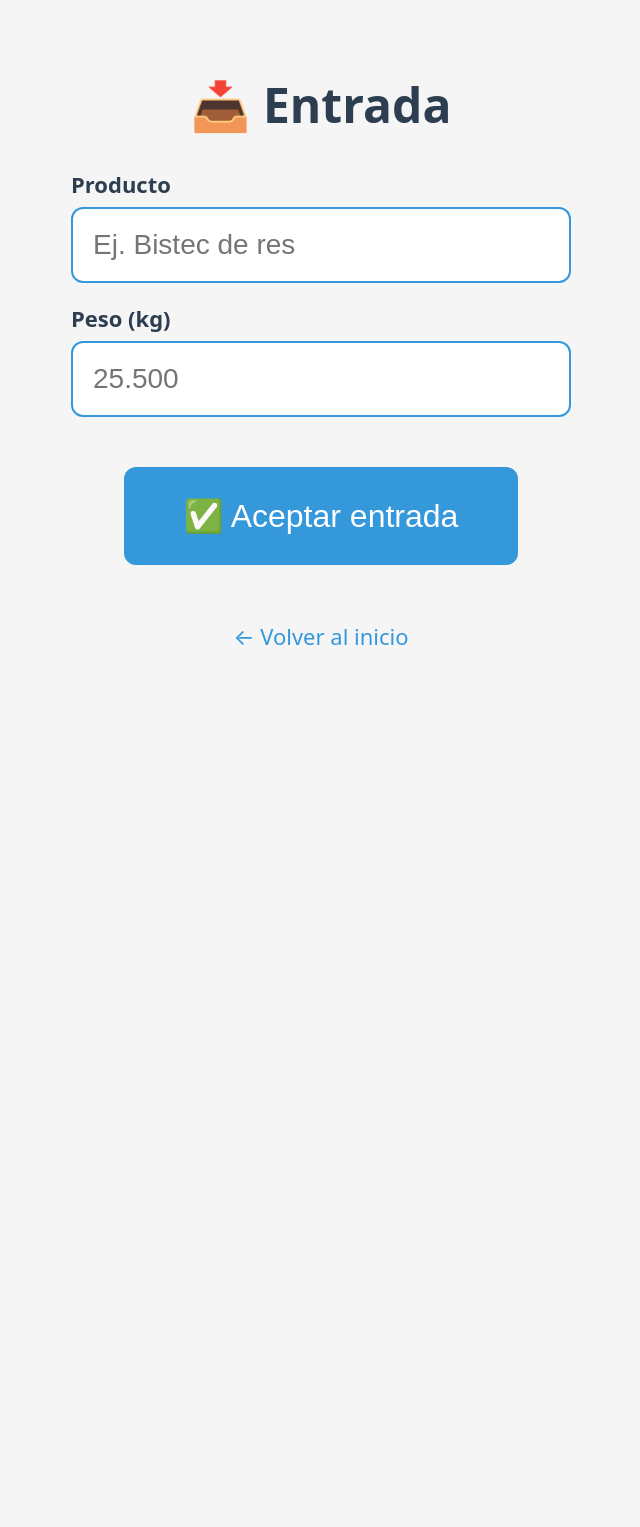
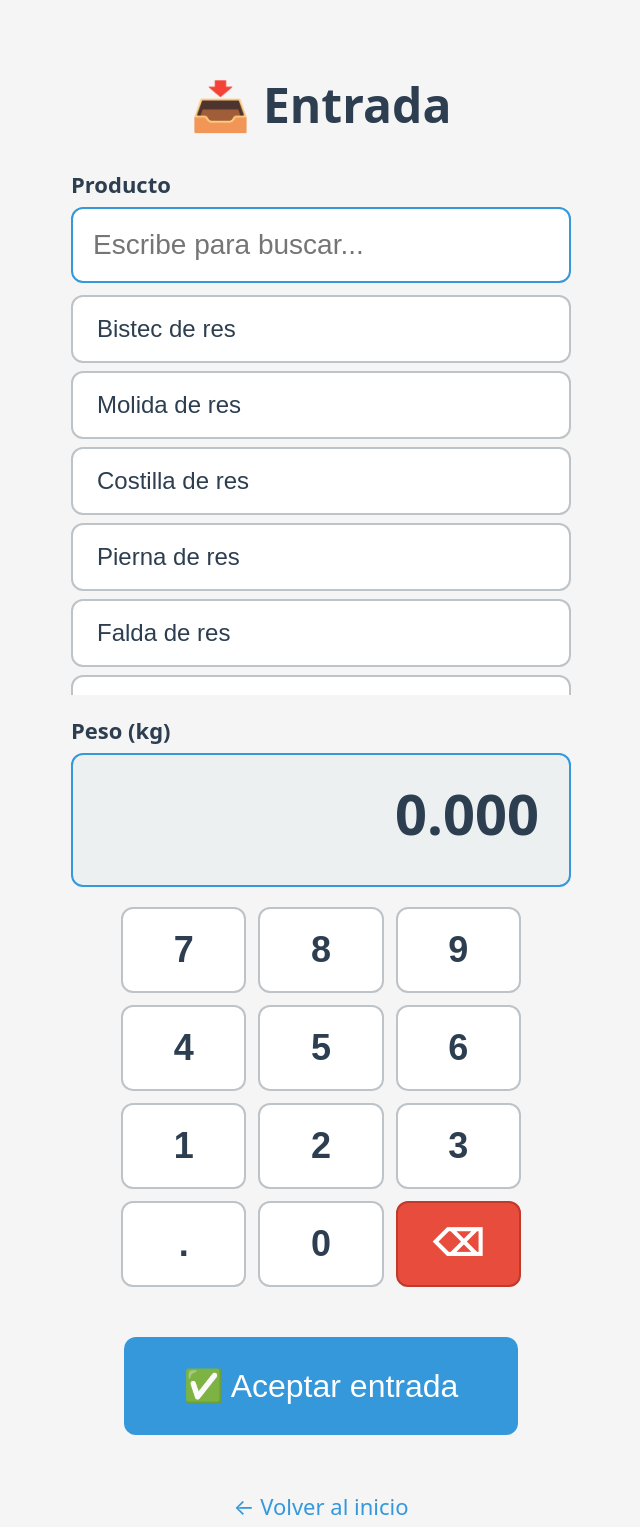
Before and after one commit to Histery/Meatlam_page, a Flask app: page /entrada in a window 1280 px wide. Shown: the top 1527 px of the page, without its empty margins (319-959 px from the left). Before the commit the page ends 645 px from the top, so only its background shows below. Run offline with Flask 3, Linux system fonts and the light colour scheme.

Commit message:
Se agrega nombres de producto y teclado en navegador

```diff
--- a/app.py
+++ b/app.py
@@ -1,6 +1,16 @@
 from flask import Flask, render_template, request, jsonify
 
 app = Flask(__name__)
+
+PRODUCTOS_EJEMPLO = [
+    "Bistec de res", "Molida de res", "Costilla de res", "Pierna de res",
+    "Falda de res", "Chuleta de res", "Carne para asar", "Bistec de cerdo",
+    "Molida de cerdo", "Chuleta de cerdo", "Costilla de cerdo", "Pierna de cerdo",
+    "Pollo entero", "Pechuga de pollo", "Muslo de pollo", "Ala de pollo",
+    "Chorizo", "Longaniza", "Salchicha", "Jamón", "Tocino", "Mortadela",
+    "Queso fresco", "Queso panela", "Crema", "Requesón", "Pescado",
+    # ... agrega aquí los 80 reales cuando los tengas
+]
 
 @app.route('/')
 def inicio():
@@ -19,7 +29,15 @@ def api_entrada():
         "mensaje": f"Entrada recibida: {datos.get('producto')} - {datos.get('peso')} kg"
 
     })
-
+@app.route('/api/productos')
+def api_productos():
+    q = request.args.get('q', '').lower().strip()
+    if q == '':
+        # Sin búsqueda: devolver los primeros 8 (favoritos simulados)
+        return jsonify(PRODUCTOS_EJEMPLO[:8])
+    # Filtrar por coincidencia simple (luego lo cambiamos por fuzzy)
+    resultados = [p for p in PRODUCTOS_EJEMPLO if q in p.lower()]
+    return jsonify(resultados[:10])
 
 
 if __name__ == '__main__':
--- a/static/entrada.js
+++ b/static/entrada.js
@@ -1,10 +1,118 @@
+// ===== Buscador de productos =====
+const inputProducto = document.getElementById('producto');
+const divSugerencias = document.getElementById('sugerencias');
+let productosCache = [];
+
+async function cargarSugerencias(q) {
+    try {
+        const url = q ? '/api/productos?q=' + encodeURIComponent(q) : '/api/productos';
+        const respuesta = await fetch(url);
+        const lista = await respuesta.json();
+        mostrarSugerencias(lista, q);
+    } catch (error) {
+        console.error('Error buscando:', error);
+    }
+}
+
+function mostrarSugerencias(lista, q) {
+    divSugerencias.innerHTML = '';
+    lista.forEach(function(nombre) {
+        const btn = document.createElement('button');
+        btn.className = 'sugerencia';
+        btn.type = 'button';
+        // Resaltar la coincidencia
+        if (q) {
+            const idx = nombre.toLowerCase().indexOf(q.toLowerCase());
+            if (idx >= 0) {
+                btn.innerHTML =
+                    nombre.slice(0, idx) +
+                    '<span class="coincide">' + nombre.slice(idx, idx + q.length) + '</span>' +
+                    nombre.slice(idx + q.length);
+            } else {
+                btn.textContent = nombre;
+            }
+        } else {
+            btn.textContent = nombre;
+        }
+        btn.addEventListener('click', function() {
+            inputProducto.value = nombre;
+            divSugerencias.innerHTML = '';
+        });
+        divSugerencias.appendChild(btn);
+    });
+}
+
+inputProducto.addEventListener('input', function() {
+    const q = inputProducto.value.trim();
+    cargarSugerencias(q);
+});
+
+// Cargar favoritos al entrar
+cargarSugerencias('');
+
+// ===== Teclado numérico =====
+let pesoTexto = '';  // lo que se va tecleando como texto
+const displayPeso = document.getElementById('display-peso');
+
+function actualizarDisplay() {
+    if (pesoTexto === '') {
+        displayPeso.textContent = '0.000';
+    } else {
+        // Si termina en punto, mostrar el punto tal cual
+        if (pesoTexto.endsWith('.')) {
+            displayPeso.textContent = pesoTexto;
+        } else {
+            // Formatear con 3 decimales solo si ya hay punto
+            const num = parseFloat(pesoTexto);
+            if (isNaN(num)) {
+                displayPeso.textContent = '0.000';
+            } else if (pesoTexto.includes('.')) {
+                displayPeso.textContent = pesoTexto;
+            } else {
+                displayPeso.textContent = pesoTexto;
+            }
+        }
+    }
+}
+
+document.querySelectorAll('.tecla').forEach(function(tecla) {
+    tecla.addEventListener('click', function() {
+        const num = tecla.getAttribute('data-num');
+        const accion = tecla.getAttribute('data-accion');
+
+        if (accion === 'borrar') {
+            pesoTexto = pesoTexto.slice(0, -1);
+        } else if (num === '.') {
+            // Solo un punto decimal
+            if (!pesoTexto.includes('.')) {
+                if (pesoTexto === '') pesoTexto = '0';
+                pesoTexto += '.';
+            }
+        } else {
+            // Evitar más de 3 decimales
+            if (pesoTexto.includes('.')) {
+                const decimales = pesoTexto.split('.')[1];
+                if (decimales.length >= 3) return;
+            }
+            pesoTexto += num;
+        }
+        actualizarDisplay();
+    });
+});
+
+// ===== Botón Aceptar =====
 document.getElementById('btn-aceptar').addEventListener('click', async function() {
     const producto = document.getElementById('producto').value.trim();
-    const peso = document.getElementById('peso').value;
+    const peso = parseFloat(pesoTexto);
     const resultado = document.getElementById('resultado');
 
-    if (!producto || !peso) {
-        resultado.textContent = '⚠️ Falta producto o peso';
+    if (!producto) {
+        resultado.textContent = '⚠️ Falta el producto';
+        resultado.style.color = '#e67e22';
+        return;
+    }
+    if (isNaN(peso) || peso <= 0) {
+        resultado.textContent = '⚠️ El peso debe ser mayor a 0';
         resultado.style.color = '#e67e22';
         return;
     }
@@ -16,7 +124,7 @@ document.getElementById('btn-aceptar').addEventListener('click', async function(
         const respuesta = await fetch('/api/entrada', {
             method: 'POST',
             headers: { 'Content-Type': 'application/json' },
-            body: JSON.stringify({ producto: producto, peso: parseFloat(peso) })
+            body: JSON.stringify({ producto: producto, peso: peso })
         });
 
         const datos = await respuesta.json();
@@ -25,7 +133,8 @@ document.getElementById('btn-aceptar').addEventListener('click', async function(
             resultado.textContent = '✅ ' + datos.mensaje;
             resultado.style.color = '#27ae60';
             document.getElementById('producto').value = '';
-            document.getElementById('peso').value = '';
+            pesoTexto = '';
+            actualizarDisplay();
         } else {
             resultado.textContent = '❌ Error en el servidor';
             resultado.style.color = '#c0392b';
@@ -35,3 +144,6 @@ document.getElementById('btn-aceptar').addEventListener('click', async function(
         resultado.style.color = '#c0392b';
     }
 });
+
+// Inicializar
+actualizarDisplay();
--- a/static/style.css
+++ b/static/style.css
@@ -74,3 +74,120 @@ button:active {
 .volver:hover {
     text-decoration: underline;
 }
+
+.display-peso {
+    font-size: 56px;
+    font-weight: bold;
+    text-align: right;
+    padding: 20px 30px;
+    background: #ecf0f1;
+    border: 2px solid #3498db;
+    border-radius: 12px;
+    margin-bottom: 20px;
+    color: #2c3e50;
+    min-height: 90px;
+}
+
+.teclado {
+    display: grid;
+    grid-template-columns: repeat(3, 1fr);
+    gap: 12px;
+    max-width: 400px;
+    margin: 0 auto;
+}
+
+.tecla {
+    font-size: 36px;
+    padding: 20px 0;
+    background: #ffffff;
+    color: #2c3e50;
+    border: 2px solid #bdc3c7;
+    border-radius: 12px;
+    cursor: pointer;
+    margin: 0;
+    font-weight: bold;
+}
+
+.tecla:active {
+    background: #3498db;
+    color: white;
+    transform: scale(0.96);
+}
+
+.tecla-borrar {
+    background: #e74c3c;
+    color: white;
+    border-color: #c0392b;
+}
+
+.tecla-borrar:active {
+    background: #c0392b;
+}
+
+.sugerencias {
+    display: flex;
+    flex-direction: column;
+    gap: 8px;
+    margin-top: 12px;
+    max-height: 400px;
+    overflow-y: auto;
+}
+
+.sugerencia {
+    font-size: 24px;
+    padding: 18px 24px;
+    background: #ffffff;
+    color: #2c3e50;
+    border: 2px solid #bdc3c7;
+    border-radius: 12px;
+    text-align: left;
+    cursor: pointer;
+    margin: 0;
+    font-weight: normal;
+}
+
+.sugerencia:active {
+    background: #3498db;
+    color: white;
+}
+
+.sugerencia .coincide {
+    background: #f1c40f;
+    font-weight: bold;
+    padding: 0 2px;
+    border-radius: 3px;
+}
+
+.sugerencias {
+    display: flex;
+    flex-direction: column;
+    gap: 8px;
+    margin-top: 12px;
+    max-height: 400px;
+    overflow-y: auto;
+}
+
+.sugerencia {
+    font-size: 24px;
+    padding: 18px 24px;
+    background: #ffffff;
+    color: #2c3e50;
+    border: 2px solid #bdc3c7;
+    border-radius: 12px;
+    text-align: left;
+    cursor: pointer;
+    margin: 0;
+    font-weight: normal;
+}
+
+.sugerencia:active {
+    background: #3498db;
+    color: white;
+}
+
+.sugerencia .coincide {
+    background: #f1c40f;
+    font-weight: bold;
+    padding: 0 2px;
+    border-radius: 3px;
+}
--- a/templates/entrada.html
+++ b/templates/entrada.html
@@ -11,14 +11,29 @@
     <h1>📥 Entrada</h1>
 
     <div class="campo">
-        <label>Producto</label>
-        <input type="text" id="producto" placeholder="Ej. Bistec de res">
-    </div>
+    <label>Producto</label>
+    <input type="text" id="producto" placeholder="Escribe para buscar..." autocomplete="off">
+    <div id="sugerencias" class="sugerencias"></div>
+</div>
 
     <div class="campo">
-        <label>Peso (kg)</label>
-        <input type="number" id="peso" step="0.001" placeholder="25.500">
+    <label>Peso (kg)</label>
+    <div id="display-peso" class="display-peso">0.000</div>
+    <div class="teclado">
+        <button class="tecla" data-num="7">7</button>
+        <button class="tecla" data-num="8">8</button>
+        <button class="tecla" data-num="9">9</button>
+        <button class="tecla" data-num="4">4</button>
+        <button class="tecla" data-num="5">5</button>
+        <button class="tecla" data-num="6">6</button>
+        <button class="tecla" data-num="1">1</button>
+        <button class="tecla" data-num="2">2</button>
+        <button class="tecla" data-num="3">3</button>
+        <button class="tecla" data-num=".">.</button>
+        <button class="tecla" data-num="0">0</button>
+        <button class="tecla tecla-borrar" data-accion="borrar">⌫</button>
     </div>
+</div>
 
     <button id="btn-aceptar">✅ Aceptar entrada</button>
 
```
